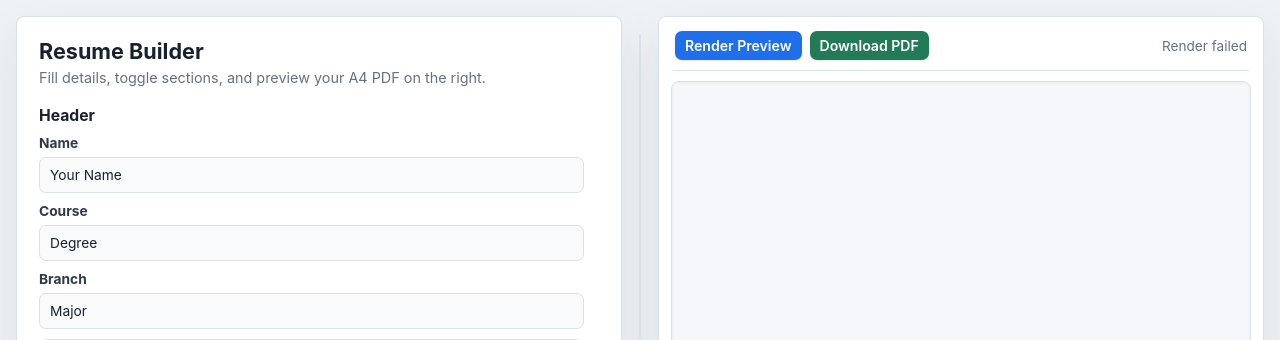
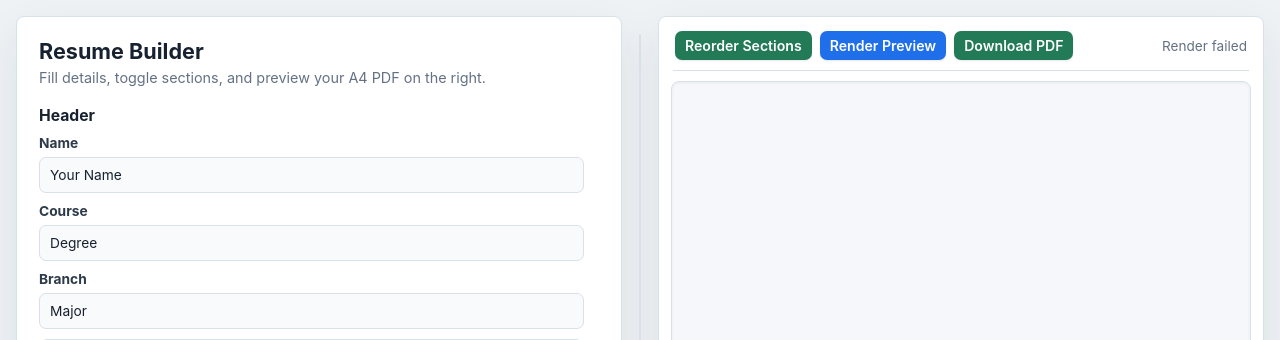
Before and after one commit to khushvind/resume-builder, a Flask app: page / in a window 1280 px wide. Shown: the top 340 px of the page. Run offline with Flask 3, Linux system fonts and the light colour scheme.

Commit message:
Template and UI Changes

```diff
--- a/app.py
+++ b/app.py
@@ -82,11 +82,12 @@ DEFAULT_DATA: dict[str, Any] = {
         }
     ],
     "scholastic_achievements": [
-        {"title": "JEE Advanced 2021", "details": "Secured an All India Rank of 302 among the selected pool of students."},
-        {"title": "KVPY Fellowship 2020", "details": "Conferred by IISc and DST, Government of India."},
+        {"title": "Academic Excellence Award", "details": "Awarded for outstanding academic performance during the 2023-24 session."},
+        {"title": "Merit Scholarship", "details": "Received a full-tuition scholarship for ranking among the top 1% of the department."},
     ],
     "organizations": [
-        {"title": "Mathematics Society, IIT Delhi", "details": "Coordinator (June 2023 - May 2024) - Responsible for coordinating various society events."},
+        {"title": "University Coding Club", "details": "Lead Coordinator - Responsible for organizing weekly coding workshops and annual hackathons."},
+        {"title": "Community Outreach Program", "details": "Volunteer - Mentored high school students in STEM subjects and career development."},
     ],
     "courses": "Introduction To Computer Science, Data Structures & Algorithms, Analysis & Design of Algorithms, Computer Architecture, Operating Systems",
     "skills": "Python, C/C++, Java, NumPy, Pandas, PyTorch, Git, Linux, Docker, LaTeX",
@@ -106,6 +107,16 @@ DEFAULT_DATA: dict[str, Any] = {
         "organizations": True,
         "courses": True,
     },
+    "section_order": [
+        "academic",
+        "experience",
+        "internships",
+        "projects",
+        "scholastic",
+        "courses",
+        "organizations",
+        "skills",
+    ],
 }
 
 
@@ -195,6 +206,7 @@ def sanitize_payload(payload: dict[str, Any]) -> dict[str, Any]:
         "skills": payload.get("skills") or DEFAULT_DATA["skills"],
         "show_contact": payload.get("show_contact") or {},
         "show_sections": payload.get("show_sections") or {},
+        "section_order": payload.get("section_order") or DEFAULT_DATA["section_order"],
     }
 
     data["skills"] = str(data["skills"])
@@ -206,6 +218,13 @@ def sanitize_payload(payload: dict[str, Any]) -> dict[str, Any]:
     merged_contact = dict(DEFAULT_DATA["show_contact"])
     merged_contact.update({k: bool(v) for k, v in data["show_contact"].items()})
     data["show_contact"] = merged_contact
+
+    if not isinstance(data["section_order"], list):
+        data["section_order"] = DEFAULT_DATA["section_order"]
+    else:
+        # Ensure we only have valid section keys
+        valid_keys = set(DEFAULT_DATA["section_order"])
+        data["section_order"] = [s for s in data["section_order"] if s in valid_keys]
 
     for key in ["academic_details", "experience", "internships", "projects", "scholastic_achievements", "organizations"]:
         if not isinstance(data[key], list):
--- a/static/js/app.js
+++ b/static/js/app.js
@@ -41,6 +41,11 @@ function initIds() {
     showScholastic: $("show-scholastic"),
     showOrganizations: $("show-organizations"),
     showCourses: $("show-courses"),
+    reorderBtn: $("reorder-btn"),
+    reorderDialog: $("reorder-dialog"),
+    reorderList: $("reorder-list"),
+    closeReorder: $("close-reorder"),
+    sectionsContainer: $("sections-container"),
     form: $("resume-form"),
     appShell: document.querySelector(".app-shell"),
     panelResizer: $("panel-resizer"),
@@ -378,6 +383,11 @@ function loadDefaults() {
 
   if (ids.skills) ids.skills.value = defaults.skills || "";
   if (ids.courses) ids.courses.value = defaults.courses || "";
+
+  if (defaults.section_order) {
+    ids.sectionOrder = [...defaults.section_order];
+    reorderFormDOM();
+  }
 }
 
 function buildPayload() {
@@ -413,7 +423,100 @@ function buildPayload() {
       organizations: ids.showOrganizations?.checked ?? true,
       courses: ids.showCourses?.checked ?? true,
     },
+    section_order: ids.sectionOrder || [
+      "academic",
+      "experience",
+      "internships",
+      "projects",
+      "scholastic",
+      "courses",
+      "organizations",
+      "skills",
+    ],
   };
+}
+
+function reorderFormDOM() {
+  if (!ids.sectionsContainer || !ids.sectionOrder) return;
+  const container = ids.sectionsContainer;
+  const sections = [...container.querySelectorAll(".form-section")];
+  ids.sectionOrder.forEach((id) => {
+    const sectionEl = sections.find((el) => el.dataset.section === id);
+    if (sectionEl) container.appendChild(sectionEl);
+  });
+}
+
+function initReorderLogic() {
+  if (!ids.reorderBtn || !ids.reorderDialog) return;
+
+  ids.reorderBtn.addEventListener("click", () => {
+    renderReorderList();
+    ids.reorderDialog.showModal();
+  });
+
+  ids.closeReorder.addEventListener("click", () => {
+    ids.reorderDialog.close();
+  });
+}
+
+function renderReorderList() {
+  const list = ids.reorderList;
+  list.innerHTML = "";
+
+  const order = ids.sectionOrder || [
+    "academic",
+    "experience",
+    "internships",
+    "projects",
+    "scholastic",
+    "courses",
+    "organizations",
+    "skills",
+  ];
+
+  order.forEach((id) => {
+    const li = document.createElement("li");
+    li.className = "reorder-item";
+    li.draggable = true;
+    li.dataset.id = id;
+
+    const label = id.charAt(0).toUpperCase() + id.slice(1);
+    li.innerHTML = `
+      <span class="reorder-handle">☰</span>
+      <span class="reorder-text">${label}</span>
+    `;
+
+    li.addEventListener("dragstart", (e) => {
+      e.dataTransfer.setData("text/plain", id);
+      li.classList.add("dragging");
+    });
+
+    li.addEventListener("dragend", () => {
+      li.classList.remove("dragging");
+    });
+
+    list.appendChild(li);
+  });
+
+  list.addEventListener("dragover", (e) => {
+    e.preventDefault();
+    const draggingItem = list.querySelector(".dragging");
+    const siblings = [...list.querySelectorAll(".reorder-item:not(.dragging)")];
+
+    const nextSibling = siblings.find((sibling) => {
+      const box = sibling.getBoundingClientRect();
+      return e.clientY <= box.top + box.height / 2;
+    });
+
+    list.insertBefore(draggingItem, nextSibling);
+  });
+
+  list.addEventListener("drop", () => {
+    const newOrder = [...list.querySelectorAll(".reorder-item")].map((li) => li.dataset.id);
+    ids.sectionOrder = newOrder;
+    reorderFormDOM();
+    scheduleRender();
+  });
 }
 
 let debounceHandle;
@@ -551,6 +654,7 @@ function wireEvents() {
 document.addEventListener("DOMContentLoaded", () => {
   initIds();
   initPanelResizer();
+  initReorderLogic();
   wireEvents();
   loadDefaults();
   scheduleRender();
--- a/templates/cv.tex.jinja
+++ b/templates/cv.tex.jinja
@@ -65,14 +65,10 @@
     }
 }
 
-%----------------------------------------------------------------------------------------
-% EXPERIENCE SECTIONS
-%----------------------------------------------------------------------------------------
-
-{% if data.show_sections.academic %}
+{% for section_id in data.section_order %}
+  {% if section_id == 'academic' and data.show_sections.academic %}
     \section{\textbf{Academic Details}}
     \setlength{\tabcolsep}{13pt}
-
     \begin{tabularx}{\linewidth}{l  X  X  r}
     \centering
     \textbf{Year} & \textbf{Degree/Course} & \textbf{Institute} & \textbf{GPA/Marks(\%)} \\
@@ -80,9 +76,7 @@
     {{ row.year | latex_escape }} & {{ row.degree | latex_escape }} & {{ row.institute | latex_escape }} & {{ row.marks | latex_escape }} \\
     {% endfor %}
     \end{tabularx}
-{% endif -%}
-
-{% if data.show_sections.experience %}
+  {% elif section_id == 'experience' and data.show_sections.experience %}
     \section{\textbf{Experience}}
     {%- for item in data.experience -%}
     \textbf{{ '{' }}{{ item.title | latex_escape }}{{ '}' }}: \textit{{ '{' }}{{ item.role | latex_escape }}{{ '}' }}\hfill\textit{{ '{' }}{{ item.duration | latex_escape }}{{ '}' }}\\
@@ -91,9 +85,7 @@
     - {{ point | latex_escape }}{% if not loop.last or not is_last_item %}\\{% endif %}
     {%- endfor -%}
     {%- endfor -%}
-{%- endif -%}
-
-{% if data.show_sections.internships %}
+  {% elif section_id == 'internships' and data.show_sections.internships %}
     \section{\textbf{Internships}}
     {%- for item in data.internships -%}
     \textbf{{ '{' }}{{ item.title | latex_escape }}{{ '}' }}: \textit{{ '{' }}{{ item.role | latex_escape }}{{ '}' }}\hfill\textit{{ '{' }}{{ item.duration | latex_escape }}{{ '}' }}\\
@@ -102,9 +94,7 @@
     - {{ point | latex_escape }}{% if not loop.last or not is_last_item %}\\{% endif %}
     {%- endfor -%}
     {%- endfor -%}
-{%- endif -%}
-
-{% if data.show_sections.projects %}
+  {% elif section_id == 'projects' and data.show_sections.projects %}
     \section{\textbf{Key Projects}}
     {%- for item in data.projects -%}
     \textbf{{ '{' }}{{ item.title | latex_escape }}{{ '}' }}{% if item.subtitle %} $\mid$ {{ item.subtitle | latex_escape }}{% endif %}\hfill\textit{{ '{' }}{{ item.duration | latex_escape }}{{ '}' }}{% if item.url %} \href{ {{- item.url | latex_url -}} }{\raisebox{-0.05\height}{\faGithub}}{% endif %}\\
@@ -113,31 +103,24 @@
     - {{ point | latex_escape }}{% if not loop.last or not is_last_item %}\\{% endif %}
     {%- endfor -%}
     {%- endfor -%}
-{%- endif -%}
-
-{% if data.show_sections.skills %}
+  {% elif section_id == 'skills' and data.show_sections.skills %}
     \section{\textbf{Skills}}
     {{ data.skills | latex_escape }}
-{% endif %}
-
-{% if data.show_sections.scholastic %}
+  {% elif section_id == 'scholastic' and data.show_sections.scholastic %}
     \section{\textbf{Scholastic Achievements}}
     {%- for item in data.scholastic_achievements -%}
     - \textbf{{ '{' }}{{ item.title | latex_escape }}:{{ '}' }} {{ item.details | latex_escape }}{% if not loop.last %}\\{% endif %}
     {% endfor -%}
-{% endif %}
-
-{% if data.show_sections.courses %}
+  {% elif section_id == 'courses' and data.show_sections.courses %}
     \section{\textbf{Courses}}
     {{ data.courses | latex_escape }}
-{% endif %}
-
-{% if data.show_sections.organizations %}
+  {% elif section_id == 'organizations' and data.show_sections.organizations %}
     \section{\textbf{Organizations/Extracurriculars}}
     {%- for item in data.organizations -%}
     - \textbf{{ '{' }}{{ item.title | latex_escape }}:{{ '}' }} {{ item.details | latex_escape }}{% if not loop.last %}\\{% endif %}
     {% endfor -%}
   {% endif %}
+{% endfor %}
 
 \vfill
 
--- a/templates/index.html
+++ b/templates/index.html
@@ -5,6 +5,17 @@
     <meta name="viewport" content="width=device-width, initial-scale=1.0" />
     <title>Resume Builder</title>
     <link rel="stylesheet" href="{{ url_for('static', filename='styles.css') }}" />
+    <style>
+      .modal { padding: 0; border: none; border-radius: 8px; box-shadow: 0 4px 20px rgba(0,0,0,0.15); }
+      .modal::backdrop { background: rgba(0,0,0,0.5); }
+      .modal-content { padding: 24px; min-width: 320px; }
+      .reorder-list { list-style: none; padding: 0; margin: 16px 0; }
+      .reorder-item { display: flex; align-items: center; padding: 12px; background: #f8f9fa; border: 1px solid #dee2e6; margin-bottom: 8px; border-radius: 4px; cursor: grab; }
+      .reorder-item.dragging { opacity: 0.5; background: #e9ecef; }
+      .reorder-handle { margin-right: 12px; cursor: grab; font-size: 1.2rem; color: #6c757d; }
+      .reorder-text { font-weight: 500; }
+      .modal-actions { display: flex; justify-content: flex-end; margin-top: 16px; }
+    </style>
   </head>
   <body>
     <main class="app-shell">
@@ -41,6 +52,8 @@
             </label>
           </div>
 
+          <div id="sections-container">
+            <div class="form-section" data-section="academic">
               <h2 class="section-heading">
                 <label class="section-toggle">
                   <span>Academic Details</span>
@@ -50,7 +63,9 @@
               </h2>
               <p class="hint">Add one academic record at a time.</p>
               <div id="academic-entries" class="entry-list" data-section="academic"></div>
+            </div>
 
+            <div class="form-section" data-section="experience">
               <h2 class="section-heading">
                 <label class="section-toggle">
                   <span>Experience</span>
@@ -60,7 +75,9 @@
               </h2>
               <p class="hint">Entry format (blank line separates entries):</p>
               <div id="experience-entries" class="entry-list" data-section="experience"></div>
+            </div>
 
+            <div class="form-section" data-section="internships">
               <h2 class="section-heading">
                 <label class="section-toggle">
                   <span>Internships</span>
@@ -69,7 +86,9 @@
                 <button type="button" class="section-add" data-add-entry="internships" aria-label="Add internship">+</button>
               </h2>
               <div id="internships-entries" class="entry-list" data-section="internships"></div>
+            </div>
 
+            <div class="form-section" data-section="projects">
               <h2 class="section-heading">
                 <label class="section-toggle">
                   <span>Key Projects</span>
@@ -78,7 +97,9 @@
                 <button type="button" class="section-add" data-add-entry="projects" aria-label="Add project">+</button>
               </h2>
               <div id="project-entries" class="entry-list" data-section="projects"></div>
+            </div>
 
+            <div class="form-section" data-section="scholastic">
               <h2 class="section-heading">
                 <label class="section-toggle">
                   <span>Scholastic Achievements</span>
@@ -87,7 +108,9 @@
                 <button type="button" class="section-add" data-add-entry="scholastic" aria-label="Add achievement">+</button>
               </h2>
               <div id="scholastic-entries" class="entry-list" data-section="scholastic"></div>
+            </div>
 
+            <div class="form-section" data-section="courses">
               <h2 class="section-heading">
                 <label class="section-toggle">
                   <span>Courses</span>
@@ -95,7 +118,9 @@
                 </label>
               </h2>
               <label>Courses <textarea id="courses" placeholder="Data Structures, Algorithms, Operating Systems..."></textarea></label>
+            </div>
 
+            <div class="form-section" data-section="organizations">
               <h2 class="section-heading">
                 <label class="section-toggle">
                   <span>Organizations/Extracurriculars</span>
@@ -104,7 +129,9 @@
                 <button type="button" class="section-add" data-add-entry="organizations" aria-label="Add organization">+</button>
               </h2>
               <div id="organizations-entries" class="entry-list" data-section="organizations"></div>
+            </div>
 
+            <div class="form-section" data-section="skills">
               <h2 class="section-heading">
                 <label class="section-toggle">
                   <span>Skills</span>
@@ -112,6 +139,8 @@
                 </label>
               </h2>
               <label>Skills <textarea id="skills" placeholder="Python, JavaScript, React, Flask, SQL, Git"></textarea></label>
+            </div>
+          </div>
 
           <div class="actions" aria-hidden="true"></div>
         </form>
@@ -130,6 +159,7 @@
       <section class="panel preview-panel">
         <div class="preview-header">
           <div class="preview-actions">
+            <button type="button" id="reorder-btn" class="button secondary">Reorder Sections</button>
             <button id="render-top" class="button">Render Preview</button>
             <a id="download-link" class="button secondary" href="#" target="_blank" rel="noopener">Download PDF</a>
           </div>
@@ -139,6 +169,17 @@
       </section>
     </main>
 
+    <dialog id="reorder-dialog" class="modal">
+      <div class="modal-content">
+        <h3>Reorder Sections</h3>
+        <p class="hint">Drag and drop sections to change their order.</p>
+        <ul id="reorder-list" class="reorder-list"></ul>
+        <div class="modal-actions">
+          <button type="button" id="close-reorder" class="button">Done</button>
+        </div>
+      </div>
+    </dialog>
+
     <script>
       window.DEFAULTS = {{ default_data | tojson }};
     </script>
```
Lines whose indentation alone changed are shown as unchanged.
